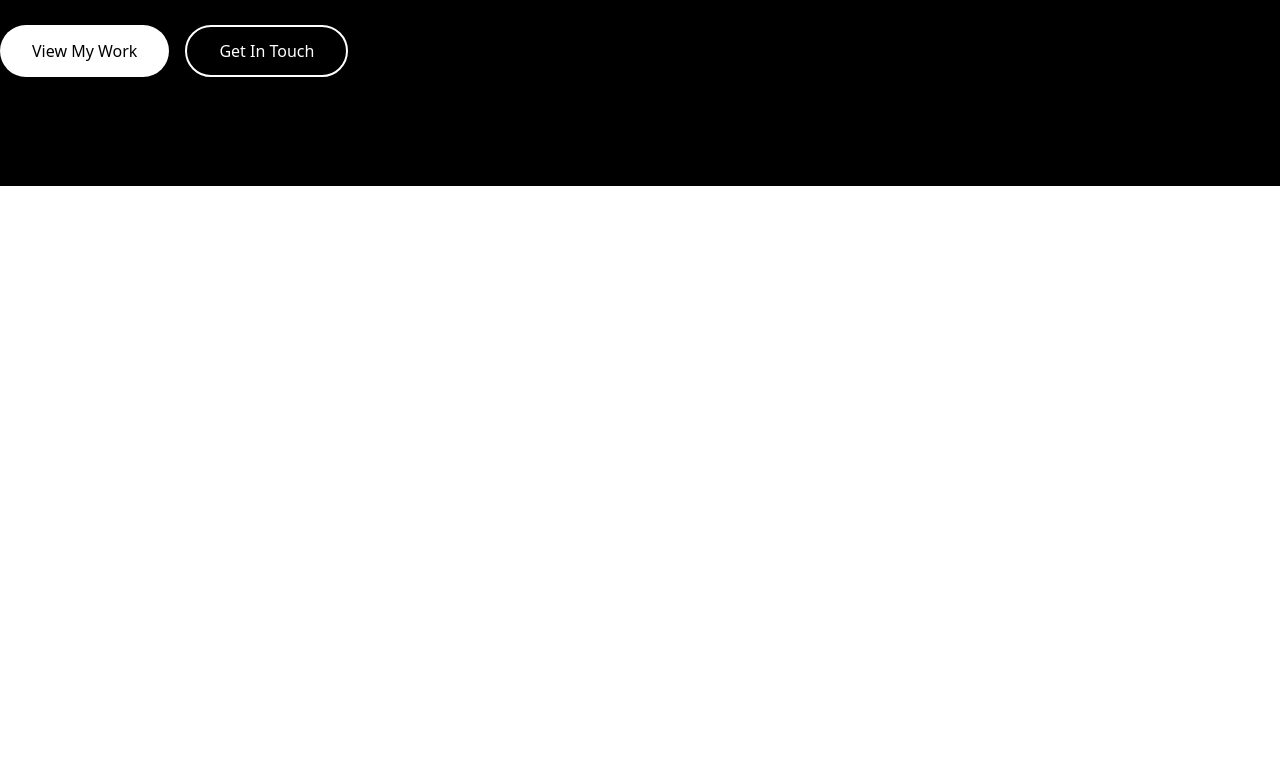
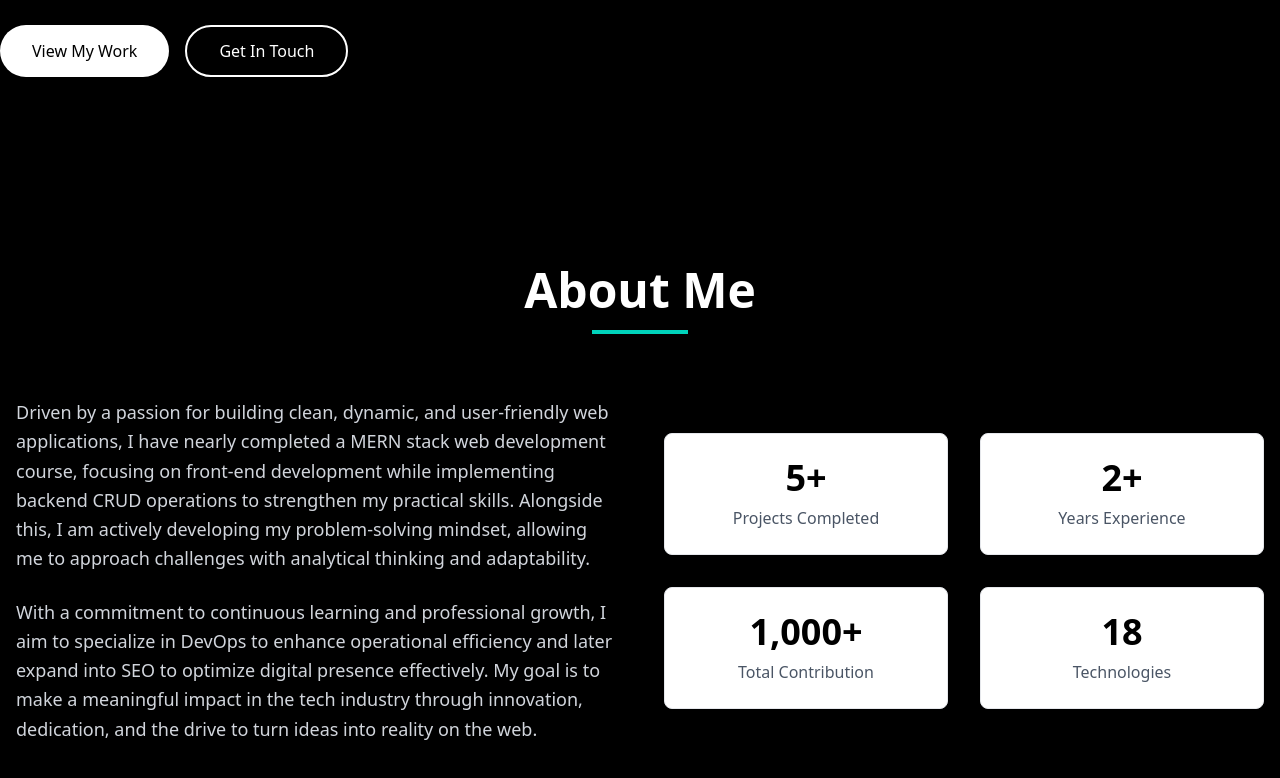
Before and after one commit to ameerhamzahd/MyPortfolio, a React (Vite) app: page / in a window 1280 px wide. Shown: the part 614-1392 px from the top of the page. Before the commit the page ends 800 px from the top, so only its background shows below. Built offline with nearby package versions, Linux system fonts and the light colour scheme.

Commit message:
MyPortfolio AboutMe done.

```diff
--- a/src/App.jsx
+++ b/src/App.jsx
@@ -2,6 +2,7 @@ import { BrowserRouter as Router } from "react-router"
 import './App.css'
 import Navbar from './Components/Navbar/Navbar'
 import Hero from "./Components/Hero/Hero"
+import AboutMe from "./Components/AboutMe/AboutMe"
 
 function App() {
 
@@ -11,6 +12,7 @@ function App() {
                 <Navbar></Navbar>
                 <main>
                     <Hero></Hero>
+                    <AboutMe></AboutMe>
                 </main>
             </div>
         </Router>
--- /dev/null
+++ b/src/Components/AboutMe/AboutMe.jsx
@@ -0,0 +1,80 @@
+import { motion } from "motion/react"
+import CountUp from "react-countup"
+import { useInView } from "motion/react"
+import { useRef } from "react"
+
+const AboutMe = () => {
+
+    const ref = useRef(null)
+    const isInView = useInView(ref, { once: true })
+
+    const stats = [
+        { number: 5, label: "Projects Completed", suffix: "+" },
+        { number: 2, label: "Years Experience", suffix: "+" },
+        { number: 1000, label: "Total Contribution", suffix: "+" },
+        { number: 18, label: "Technologies", suffix: "" },
+    ]
+
+    return (
+        <section id="about-me" className="py-20 px-4 bg-black">
+            <div className="max-w-7xl mx-auto">
+                <motion.div
+                    initial={{ opacity: 0, y: 50 }}
+                    whileInView={{ opacity: 1, y: 0 }}
+                    transition={{ duration: 0.8 }}
+                    viewport={{ once: true }}
+                    className="text-center mb-16"
+                >
+                    <h2 className="text-4xl md:text-5xl font-bold mb-4">About Me</h2>
+                    <div className="w-24 h-1 bg-accent mx-auto"></div>
+                </motion.div>
+
+                <div className="grid grid-cols-1 lg:grid-cols-2 gap-12 items-center">
+                    {/* Left Content */}
+                    <motion.div
+                        initial={{ opacity: 0, x: -50 }}
+                        whileInView={{ opacity: 1, x: 0 }}
+                        transition={{ duration: 0.8 }}
+                        viewport={{ once: true }}
+                        className="space-y-6 text-center lg:text-start"
+                    >
+                        <p className="text-gray-300 text-lg leading-relaxed">
+                            Driven by a passion for building clean, dynamic, and user-friendly web applications, I have nearly completed a MERN stack web development course, focusing on front-end development while implementing backend CRUD operations to strengthen my practical skills. Alongside this, I am actively developing my problem-solving mindset, allowing me to approach challenges with analytical thinking and adaptability.
+                        </p>
+                        <p className="text-gray-300 text-lg leading-relaxed">
+                            With a commitment to continuous learning and professional growth, I aim to specialize in DevOps to enhance operational efficiency and later expand into SEO to optimize digital presence effectively. My goal is to make a meaningful impact in the tech industry through innovation, dedication, and the drive to turn ideas into reality on the web.
+                        </p>
+                    </motion.div>
+
+                    {/* Right Content - Stats */}
+                    <motion.div
+                        ref={ref}
+                        initial={{ opacity: 0, x: 50 }}
+                        whileInView={{ opacity: 1, x: 0 }}
+                        transition={{ duration: 0.8 }}
+                        viewport={{ once: true }}
+                        className="grid grid-cols-2 gap-8"
+                    >
+                        {stats.map((stat, index) => (
+                            <motion.div
+                                key={index}
+                                initial={{ opacity: 0, y: 20 }}
+                                whileInView={{ opacity: 1, y: 0 }}
+                                transition={{ delay: index * 0.1, duration: 0.6 }}
+                                viewport={{ once: true }}
+                                className="text-center p-6 bg-white rounded-lg shadow-lg border border-gray-200"
+                            >
+                                <div className="text-3xl md:text-4xl font-bold text-black mb-2">
+                                    {isInView && <CountUp end={stat.number} duration={2} suffix={stat.suffix} />}
+                                </div>
+                                <p className="text-gray-600 font-medium">{stat.label}</p>
+                            </motion.div>
+                        ))}
+                    </motion.div>
+                </div>
+            </div>
+        </section>
+    );
+};
+
+export default AboutMe;
--- a/src/Components/Navbar/Navbar.jsx
+++ b/src/Components/Navbar/Navbar.jsx
@@ -16,7 +16,7 @@ const Navbar = () => {
 
   const navItems = [
     { name: "Home", href: "#home" },
-    { name: "About Me", href: "#about" },
+    { name: "About Me", href: "#about-me" },
     { name: "Skills", href: "#skills" },
     { name: "Education", href: "#education" },
     { name: "Experience", href: "#experience" },
```
